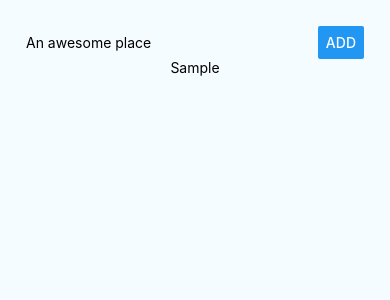
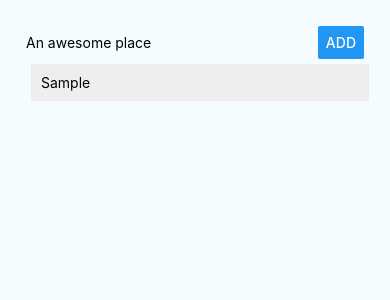
Before and after one commit to jvgiv/rncourse, a React Native app: screen / in a window 390 px wide. Both pictures are taken after typing "Sample" into the empty fields and a click on the button "ADD". Shown: the top 300 px of the page. Built offline with nearby package versions, Linux system fonts and the light colour scheme.

Commit message:
listItem component added

```diff
--- a/App.js
+++ b/App.js
@@ -8,6 +8,7 @@
 
 import React, {Component} from 'react';
 import {Platform, StyleSheet, Text, View, TextInput, Button } from 'react-native';
+import ListItem from './src/components/ListItem/ListItem'
 
 const instructions = Platform.select({
   ios: 'Press Cmd+R to reload,\n' + 'Cmd+D or shake for dev menu',
@@ -44,7 +45,7 @@
 
   render() {
     const placesOutput = this.state.places.map((place, i) => (
-      <Text key={i}>{place}</Text>
+      <ListItem key={i} placeName={place} />
     ))
     return (
       <View style={styles.container}>
@@ -61,7 +62,7 @@
             onPress={this.placeSubmitHandler}
           />
         </View>
-        <View>
+        <View style={styles.listContainer}>
           {placesOutput}
         </View>
       </View>
@@ -89,5 +90,8 @@
   },
   placeButton: {
     width: "30%"
+  },
+  listContainer: {
+    width: '100%'
   }
 });
--- a/src/components/ListItem/ListItem.js
+++ b/src/components/ListItem/ListItem.js
@@ -1,9 +1,20 @@
 import React from 'react';
+import { View, Text, StyleSheet } from 'react-native'
+
+const listItem = (props) => (
+    <View style={styles.listItem}>
+        <Text>{props.placeName}</Text>
+    </View>
+)
 
 
-const listItem = () => {
-
-
-}
+const styles = StyleSheet.create({
+    listItem: {
+        width: "100%",
+        margin: 5,
+        padding: 10,
+        backgroundColor: "#eee"
+    }
+})
 
 export default listItem
```
